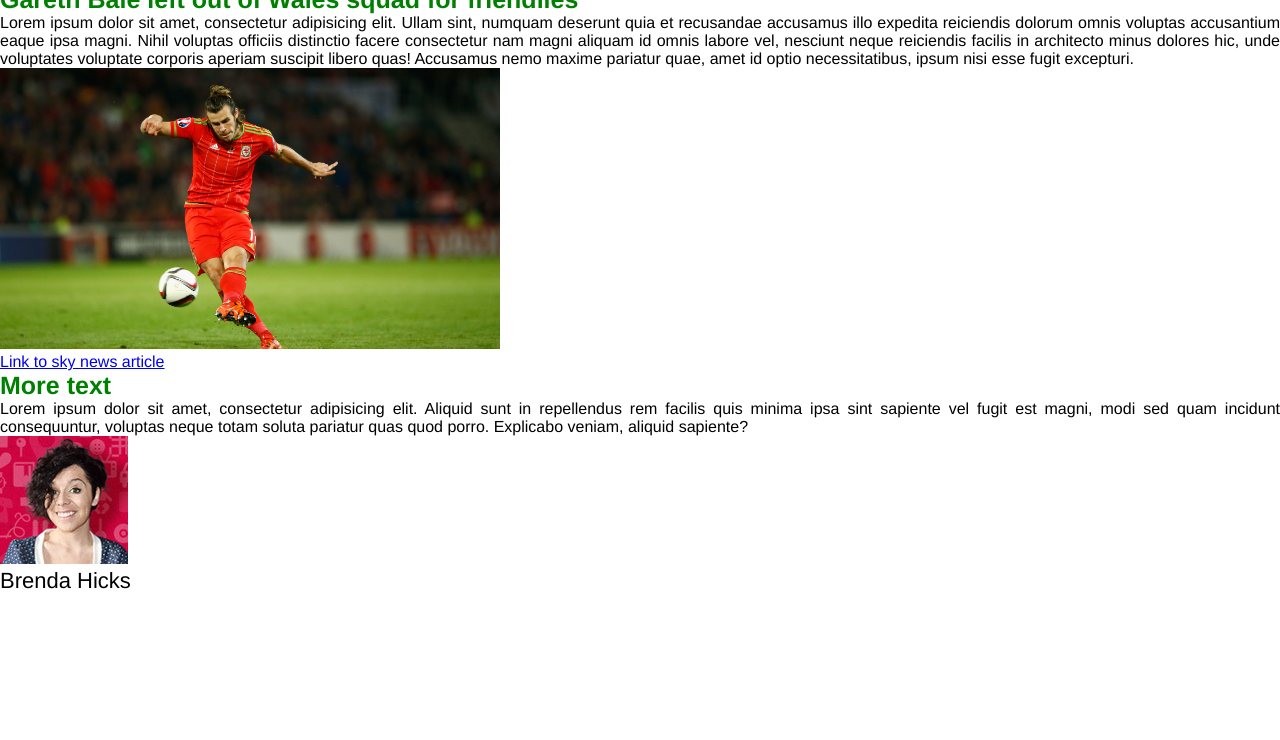
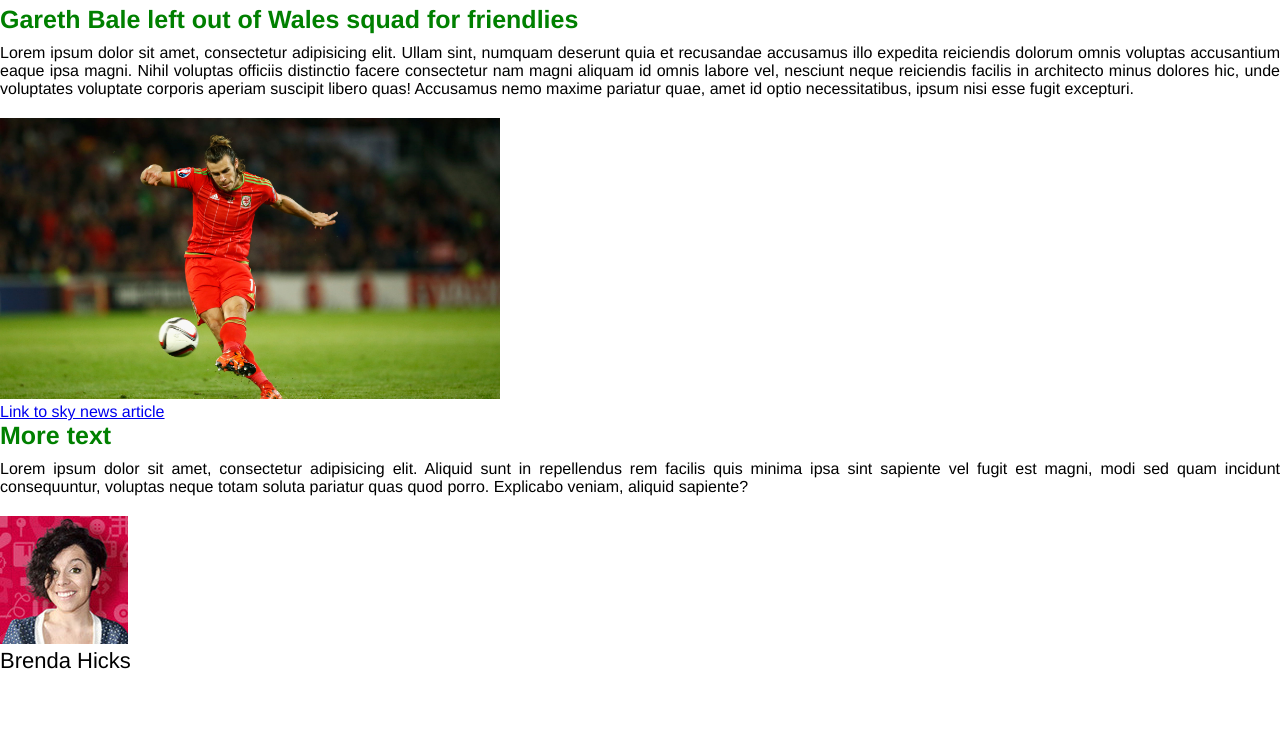
Before and after one commit to dominicdaviesme/fake-blog, a plain HTML site: page index.html in a window 1280 px wide. Shown: the part 60-800 px from the top of the page. Drawn offline with Linux system fonts and the light colour scheme.

Commit message:
Add bottom margin to h1,h2 and main text

```diff
--- a/css/style.css
+++ b/css/style.css
@@ -18,14 +18,19 @@ h1, h2 {
 
 h1 {
 	font-size: 40px;
+	margin-bottom: 20px;
 }
 
 h2 {
 	font-size: 25px;
+	margin-bottom: 10px;
+
 }
 
 .main-text {
 	text-align: justify;
+	margin-bottom: 20px;
+
 }
 
 .author-text {
```
